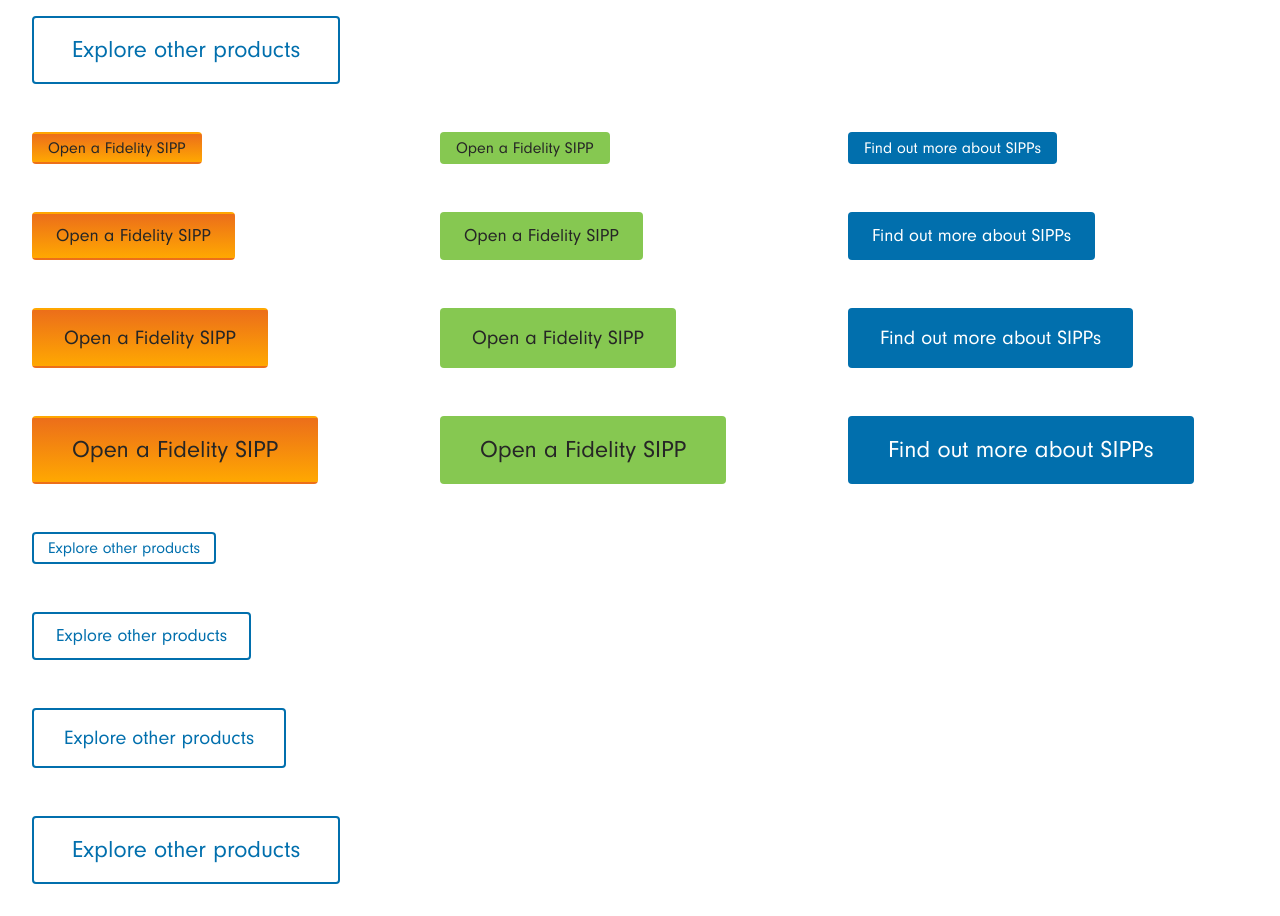
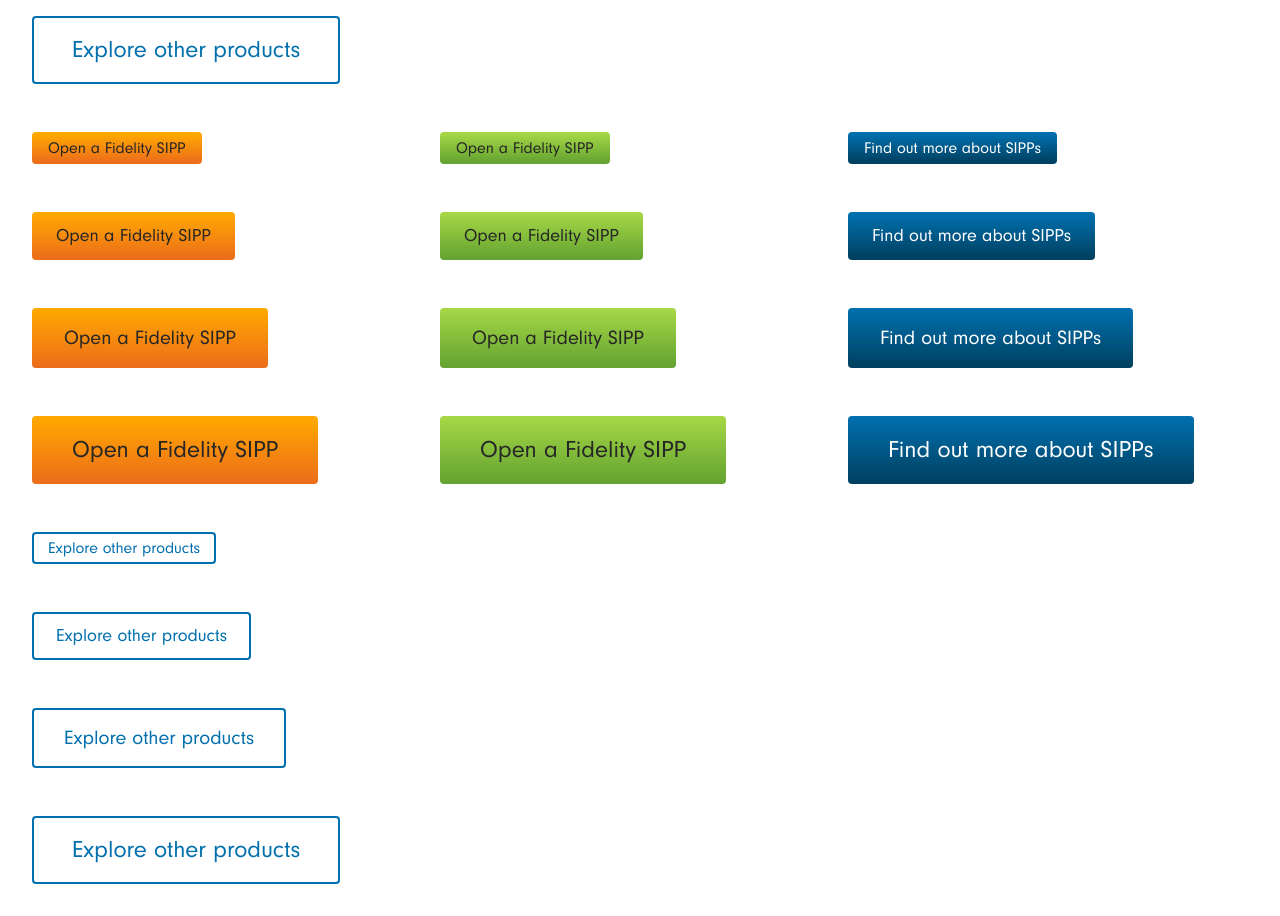
Before and after one commit to fil-james-maclean/cta-colours, a website: page source/templates/index.html in a window 1280 px wide. Shown: the part 1500-2416 px from the top of the page. Drawn offline with nearby package versions, Linux system fonts and the light colour scheme; files that its build step writes are made by us from their sources; files whose address does not match are found by name.

Commit message:
don't but with 200% gradients

```diff
--- a/gulpfile.js
+++ b/gulpfile.js
@@ -36,9 +36,6 @@
 });
 
 
-
-
-
 gulp.task('watch', function (){
     gulp.watch('source/scss/**/*.scss', ['sass']);
     // Reloads the browser whenever HTML or JS files change
--- a/source/scss/_buttons.scss
+++ b/source/scss/_buttons.scss
@@ -18,8 +18,8 @@
 $orange-hover: #ffa801;
 $orange-active: #d14905;
 
-$orange-gradient-base-top: #ec6e1a;
-$orange-gradient-base-bottom: #ffa801;
+$orange-gradient-base-top: #ffa801;
+$orange-gradient-base-bottom: #ec6e1a;
 $orange-gradient-hover-top: $orange-gradient-base-bottom;
 $orange-gradient-hover-bottom: $orange-gradient-base-top;
 $orange-gradient-active-top: #9c3400;
@@ -32,8 +32,8 @@
 
 $green-gradient-base-top: #a4d645;
 $green-gradient-base-bottom: #65a432;
-$green-gradient-hover-top: $orange-gradient-base-bottom;
-$green-gradient-hover-bottom: $orange-gradient-base-top;
+$green-gradient-hover-top: $green-gradient-base-bottom;
+$green-gradient-hover-bottom: $green-gradient-base-top;
 $green-gradient-active-top: #3b971e;
 $green-gradient-active-bottom: #256d0e;
 
@@ -41,6 +41,13 @@
 $blue-base: #016fad;
 $blue-hover: #00a6e0;
 $blue-active: #00527A;
+
+$blue-gradient-base-top: #016fad;
+$blue-gradient-base-bottom: #004161;
+$blue-gradient-hover-top: $blue-gradient-base-bottom;
+$blue-gradient-hover-bottom: $blue-gradient-base-top;
+$blue-gradient-active-top: #002639;
+$blue-gradient-active-bottom: #00527a;
 
 
 $btn-border-width: 2;
@@ -151,11 +158,11 @@
         @include gradient($orange-gradient-base-top, $orange-gradient-base-bottom);
         color: $btn-primary-txt-normal;
         &:hover {
-            background: $btn-primary-bg-hover;
+            @include gradient($orange-gradient-hover-top, $orange-gradient-hover-bottom);
             color: $btn-primary-txt-hover;
         }
         &:active {
-            background: $btn-primary-bg-active;
+            @include gradient($orange-gradient-active-top, $orange-gradient-active-bottom);
             color: $btn-primary-txt-active;
         }
 }
@@ -174,6 +181,18 @@
         }
 }
 
+.btn-primary2-gradient {
+        @include gradient($green-gradient-base-top, $green-gradient-base-bottom);
+        color: $btn-primary-txt-normal;
+        &:hover {
+            @include gradient($green-gradient-hover-top, $green-gradient-hover-bottom);
+            color: $btn-primary-txt-hover;
+        }
+        &:active {
+            @include gradient($green-gradient-active-top, $green-gradient-active-bottom);
+            color: $btn-primary-txt-active;
+        }
+}
 
 .btn-secondary {
         background: $btn-secondary-bg-normal;
@@ -188,6 +207,18 @@
         }
 }
 
+.btn-secondary-gradient {
+        @include gradient($blue-gradient-base-top, $blue-gradient-base-bottom);
+        color: $btn-secondary-txt-normal;
+        &:hover {
+            @include gradient($blue-gradient-hover-top, $blue-gradient-hover-bottom);
+        //     color: $btn-secondary-txt-hover;
+        }
+        &:active {
+            @include gradient($blue-gradient-active-top, $blue-gradient-active-bottom);
+        //     color: $btn-secondary-txt-active;
+        }
+}
 
 .btn-tertiary {
         background: $btn-tertiary-bg-normal;
@@ -202,6 +233,23 @@
             background: $btn-tertiary-bg-active;
             color: $btn-tertiary-txt-active;
             border-color: $btn-tertiary-bg-active;
+        }
+}
+
+
+.btn-tertiary-gradient {
+        background: $btn-tertiary-bg-normal;
+        color: $btn-tertiary-txt-normal;
+        border: #{$btn-border-width}px solid $btn-tertiary-txt-normal;
+        &:hover {
+            border-color: transparent;
+            @include gradient($blue-gradient-hover-top, $blue-gradient-hover-bottom);
+            color: $btn-tertiary-txt-hover;
+        }
+        &:active {
+                border-color: transparent;
+            @include gradient($blue-gradient-active-top, $blue-gradient-active-bottom);
+            color: $btn-tertiary-txt-active;
         }
 }
 
--- a/source/scss/_mixins.scss
+++ b/source/scss/_mixins.scss
@@ -1,9 +1,7 @@
 @mixin gradient($from-color, $to-color) {
     background: mix($from-color, $to-color); /* Fallback */
-    background: -webkit-gradient(linear, 0% 0%, 0% 100%, from($from-color), to($to-color));
-    background: -webkit-linear-gradient(top, $from-color, $to-color);
-    background:    -moz-linear-gradient(top, $from-color, $to-color);
-    background:     -ms-linear-gradient(top, $from-color, $to-color);
-    background:      -o-linear-gradient(top, $from-color, $to-color);
+    background-image: linear-gradient(to bottom, $from-color 25%, $to-color 75%);
+    background-size: 100% 200%;
+    background-position: 0 50%;
     -ms-filter: "progid:DXImageTransform.Microsoft.gradient(startColorStr='#{$from-color}', EndColorStr='#{$to-color}')";
 }
--- a/source/templates/index.html
+++ b/source/templates/index.html
@@ -77,24 +77,24 @@
     </div>
 
     <div class="btn-wrapper">
-        <button class="btn  btn-radius  btn-sm  btn-primary2">Open a Fidelity SIPP</button>
-        <button class="btn  btn-radius  btn-md  btn-primary2">Open a Fidelity SIPP</button>
-        <button class="btn  btn-radius  btn-lg  btn-primary2">Open a Fidelity SIPP</button>
-        <button class="btn  btn-radius  btn-xl  btn-primary2">Open a Fidelity SIPP</button>
+        <button class="btn  btn-radius  btn-sm  btn-primary2-gradient">Open a Fidelity SIPP</button>
+        <button class="btn  btn-radius  btn-md  btn-primary2-gradient">Open a Fidelity SIPP</button>
+        <button class="btn  btn-radius  btn-lg  btn-primary2-gradient">Open a Fidelity SIPP</button>
+        <button class="btn  btn-radius  btn-xl  btn-primary2-gradient">Open a Fidelity SIPP</button>
     </div>
 
     <div class="btn-wrapper">
-        <button class="btn  btn-radius  btn-sm  btn-secondary">Find out more about SIPPs</button>
-        <button class="btn  btn-radius  btn-md  btn-secondary">Find out more about SIPPs</button>
-        <button class="btn  btn-radius  btn-lg  btn-secondary">Find out more about SIPPs</button>
-        <button class="btn  btn-radius  btn-xl  btn-secondary">Find out more about SIPPs</button>
+        <button class="btn  btn-radius  btn-sm  btn-secondary-gradient">Find out more about SIPPs</button>
+        <button class="btn  btn-radius  btn-md  btn-secondary-gradient">Find out more about SIPPs</button>
+        <button class="btn  btn-radius  btn-lg  btn-secondary-gradient">Find out more about SIPPs</button>
+        <button class="btn  btn-radius  btn-xl  btn-secondary-gradient">Find out more about SIPPs</button>
     </div>
 
     <div class="btn-wrapper">
-        <button class="btn  btn-radius  btn-sm  btn-tertiary">Explore other products</button>
-        <button class="btn  btn-radius  btn-md  btn-tertiary">Explore other products</button>
-        <button class="btn  btn-radius  btn-lg  btn-tertiary">Explore other products</button>
-        <button class="btn  btn-radius  btn-xl  btn-tertiary">Explore other products</button>
+        <button class="btn  btn-radius  btn-sm  btn-tertiary-gradient">Explore other products</button>
+        <button class="btn  btn-radius  btn-md  btn-tertiary-gradient">Explore other products</button>
+        <button class="btn  btn-radius  btn-lg  btn-tertiary-gradient">Explore other products</button>
+        <button class="btn  btn-radius  btn-xl  btn-tertiary-gradient">Explore other products</button>
     </div>
 
 </div>
```
Also changed, not shown: app/index.html (+12 -12 lines), app/css/main.css.
